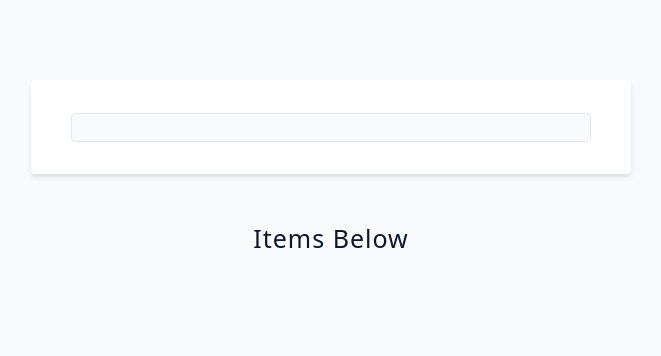
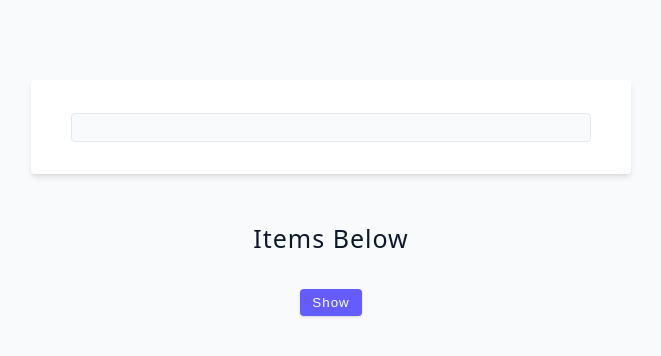
Before and after one commit to Crossroads30/advanced-react, a React (Vite) app: page / in a window 1280 px wide. Shown: the top 356 px of the page, without its empty margins (309-970 px from the left). Built offline with nearby package versions, Linux system fonts and the light colour scheme.

Commit message:
feat: add ex of lazy, Suspense

```diff
--- a/src/tutorial/11-performance/starter/04-react-18/SlowComponent.jsx
+++ b/src/tutorial/11-performance/starter/04-react-18/SlowComponent.jsx
@@ -1,4 +1,5 @@
 import { useState } from 'react';
+
 
 const newItems = Array.from({ length: 5000 }, (_, index) => {
   return (
--- a/src/tutorial/11-performance/starter/04-react-18/index.jsx
+++ b/src/tutorial/11-performance/starter/04-react-18/index.jsx
@@ -1,8 +1,11 @@
-import { startTransition, useState, useTransition } from 'react'
+import { startTransition, useState, useTransition, Suspense, lazy } from 'react'
+const SlowComponent = lazy(() => import('./SlowComponent')) // it will not render until we call something to display it
+
 const LatestReact = () => {
 	const [text, setText] = useState('')
 	const [items, setItems] = useState([])
 	const [isPending, startTransition] = useTransition()
+	const [show, setShow] = useState(false)
 
 	const handleChange = e => {
 		setText(e.target.value)
@@ -42,6 +45,15 @@ const LatestReact = () => {
 					{items}
 				</div>
 			)}
+			<button onClick={() => setShow(true)} type='button' className='btn'>
+				show
+			</button>
+			{/* while it be pending, 'loading...' displays */}
+			{show && (
+				<Suspense fallback={<h4>Loading...</h4>}>
+					<SlowComponent />
+				</Suspense>
+			)}
 		</section>
 	)
 }
```
